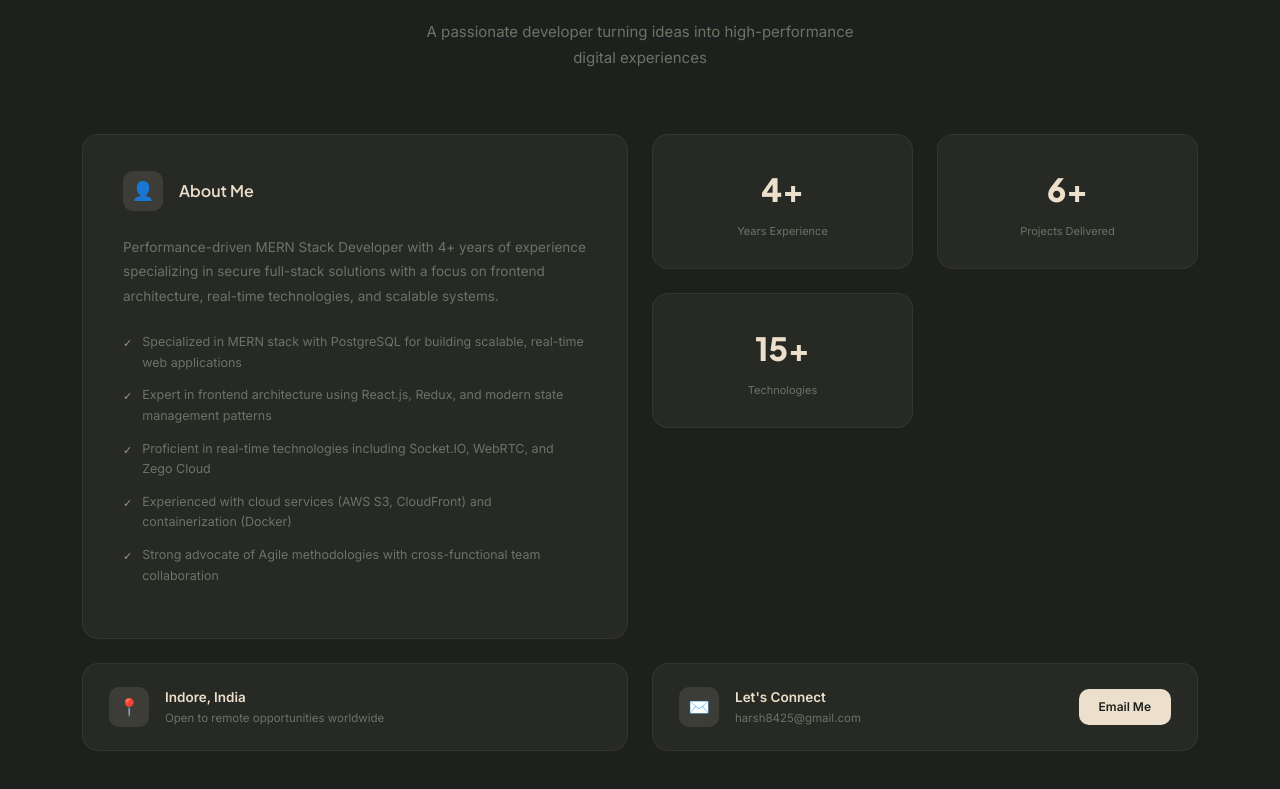
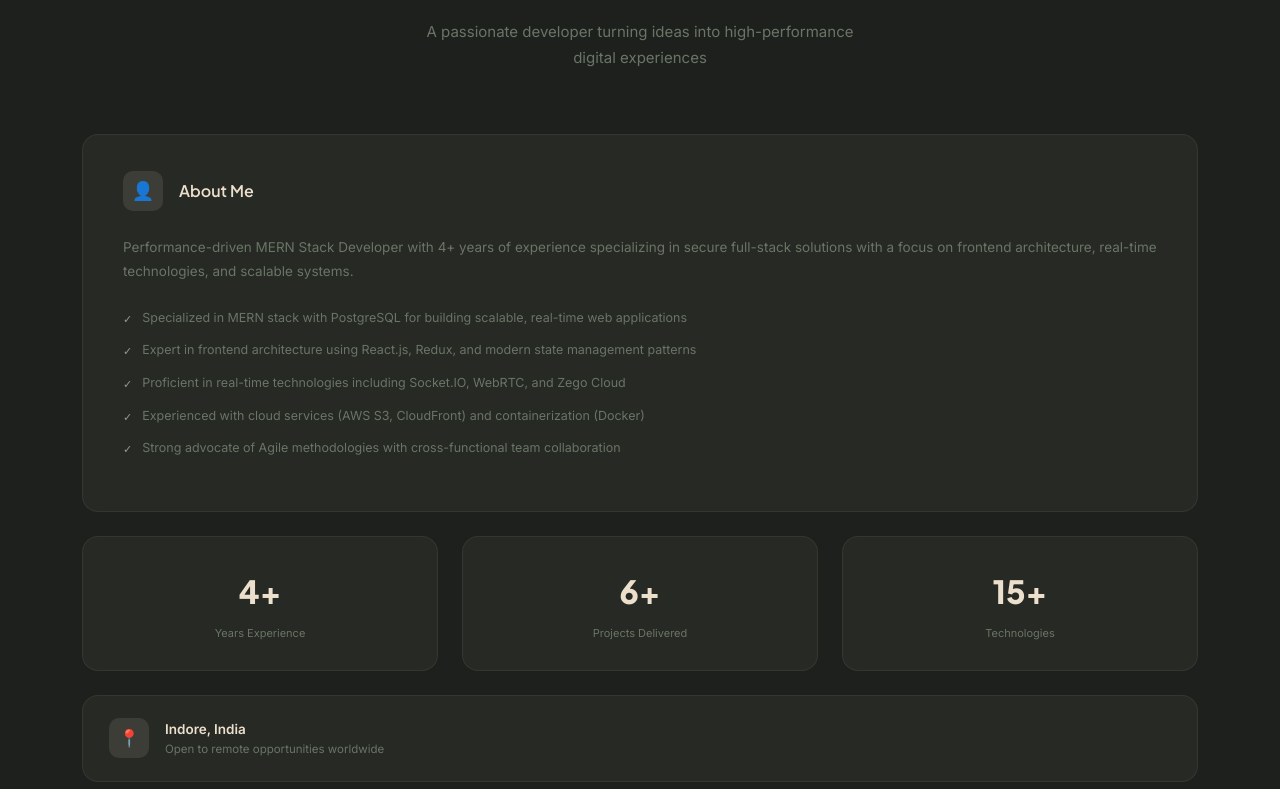
Before and after one commit to Harshjain007/portfolio, a React (Vite) app: page / in a window 1280 px wide. Shown: the part 1011-1800 px from the top of the page. Built offline with nearby package versions, Linux system fonts and the light colour scheme.

Commit message:
feat: restructure About section layout
- Make About Me card full-width instead of side-by-side
- Display stat cards in a 3-column row below
- Remove 'Email Me' card (contact form handles this)
- Make location card full-width at bottom
- Cleaner, more spacious layout

```diff
--- a/src/components/About.tsx
+++ b/src/components/About.tsx
@@ -11,10 +11,8 @@ export default function About() {
           <p className="sec-desc">A passionate developer turning ideas into high-performance digital experiences</p>
         </div>
 
-        <div className="row g-4">
-          {/* Main Card */}
-          <div className="col-lg-6">
-            <div className="card-custom about-main-card h-100">
+        {/* About Me - Full Width */}
+        <div className="card-custom about-main-card mb-4">
           <div className="d-flex align-items-center gap-3 mb-4">
             <div className="about-icon">👤</div>
             <span className="about-card-title">About Me</span>
@@ -29,13 +27,11 @@ export default function About() {
             ))}
           </ul>
         </div>
-          </div>
 
-          {/* Stat Cards */}
-          <div className="col-lg-6">
-            <div className="row g-4">
+        {/* Stat Cards - Row below */}
+        <div className="row g-4 mb-4">
           {aboutStats.map((stat, i) => (
-                <div key={stat.label} className="col-6">
+            <div key={stat.label} className="col-sm-4">
               <motion.div
                 className="card-custom stat-card h-100 d-flex flex-column align-items-center justify-content-center text-center"
                 initial={{ opacity: 0, scale: 0.8 }}
@@ -49,11 +45,9 @@ export default function About() {
             </div>
           ))}
         </div>
-          </div>
 
-          {/* Location */}
-          <div className="col-md-6">
-            <div className="card-custom info-card h-100">
+        {/* Location - Full Width */}
+        <div className="card-custom info-card">
           <div className="d-flex align-items-center gap-3">
             <div className="info-icon">📍</div>
             <div>
@@ -63,26 +57,6 @@ export default function About() {
           </div>
         </div>
       </div>
-
-          {/* Connect */}
-          <div className="col-md-6">
-            <div className="card-custom info-card h-100">
-              <div className="d-flex align-items-center justify-content-between w-100 flex-wrap gap-3">
-                <div className="d-flex align-items-center gap-3">
-                  <div className="info-icon">✉️</div>
-                  <div>
-                    <div className="info-strong">Let's Connect</div>
-                    <div className="info-sub">{siteConfig.email}</div>
-                  </div>
-                </div>
-                <a href={'mailto:' + siteConfig.email} className="btn-primary-custom" style={{ padding: '8px 20px', fontSize: '12px' }}>
-                  Email Me
-                </a>
-              </div>
-            </div>
-          </div>
-        </div>
-      </div>
     </section>
   );
 }
```
Lines whose indentation alone changed are shown as unchanged.
